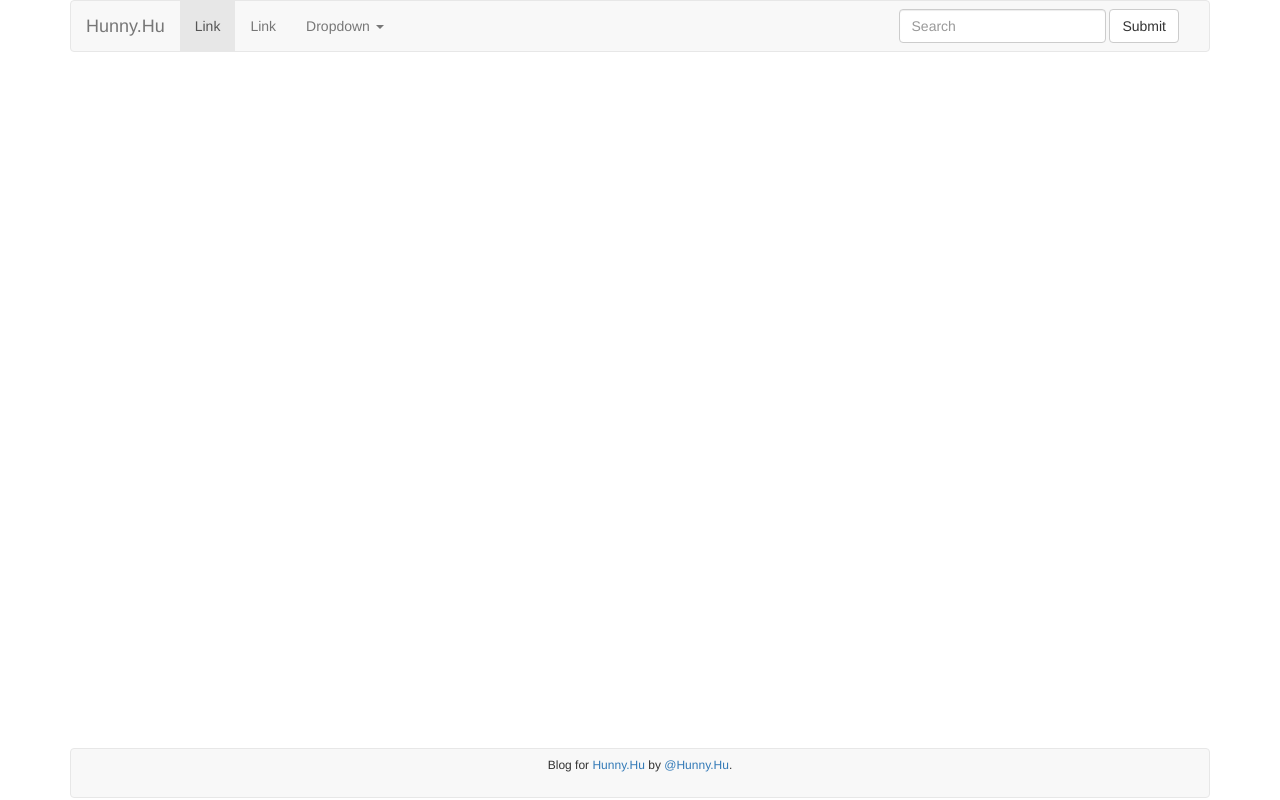
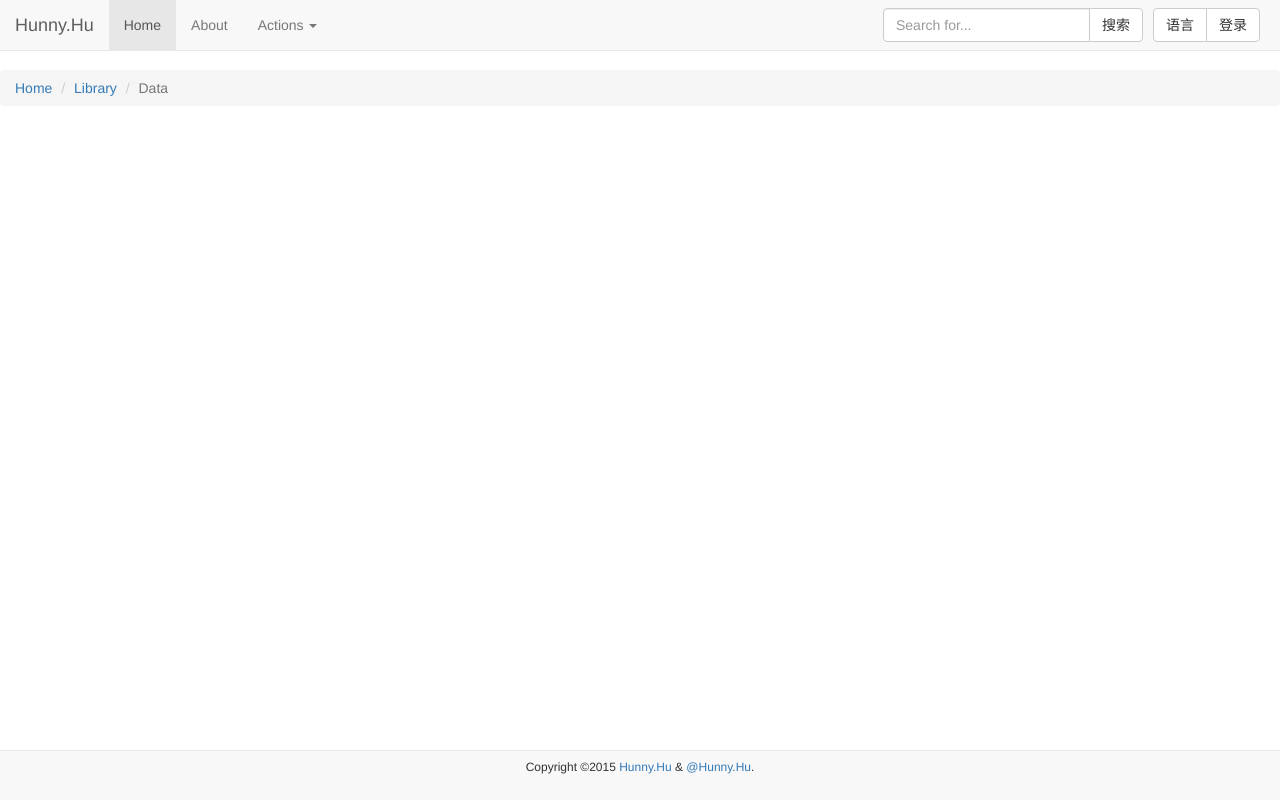
Before and after one commit to hunny/hunny.github.io, a website: page index.html in a window 1280 px wide. Drawn offline with Linux system fonts and the light colour scheme.

Commit message:
Adjust Index Page Css

```diff
--- a/index.html
+++ b/index.html
@@ -24,9 +24,7 @@
       <![endif]-->
 </head>
 <body>
-  	<div class="header">
-  		<div class="container">
-  			<nav class="navbar navbar-default">
+	<nav class="navbar navbar-default navbar-fixed-top">
 		<div class="container-fluid">
 			<!-- Brand and toggle get grouped for better mobile display -->
 			<div class="navbar-header">
@@ -41,14 +39,14 @@
 			<!-- Collect the nav links, forms, and other content for toggling -->
 			<div class="collapse navbar-collapse" id="bs-example-navbar-collapse-1">
 				<ul class="nav navbar-nav">
-  							<li class="active"><a href="#">Link <span class="sr-only">(current)</span></a></li>
-  							<li><a href="#">Link</a></li>
+					<li class="active"><a href="#">Home<span class="sr-only">(current)</span></a></li>
+					<li><a href="#">About</a></li>
 					<li class="dropdown">
-  								<a href="#" class="dropdown-toggle" data-toggle="dropdown" role="button" aria-haspopup="true" aria-expanded="false">Dropdown <span class="caret"></span></a>
+						<a href="#" class="dropdown-toggle" data-toggle="dropdown" role="button" aria-haspopup="true" aria-expanded="false">Actions <span class="caret"></span></a>
 						<ul class="dropdown-menu">
 							<li><a href="#">Action</a></li>
 							<li><a href="#">Another action</a></li>
-  									<li><a href="#">Something else here</a></li>
+							<li><a href="#">Mac OS Short Keys</a></li>
 							<li role="separator" class="divider"></li>
 							<li><a href="#">Separated link</a></li>
 							<li role="separator" class="divider"></li>
@@ -56,26 +54,44 @@
 						</ul>
 					</li>
 				</ul>
-  						<form class="navbar-form navbar-right" role="search">
-  							<div class="form-group">
-  								<input type="text" class="form-control" placeholder="Search">
+                <ul class="nav navbar-nav list-inline pull-right">
+                    <li>
+                        <form class="navbar-form nav-padding-rl0 mynavbar-form" role="search">
+                            <div class="input-group">
+                                <input type="text" class="form-control" placeholder="Search for...">
+                                <span class="input-group-btn">
+                                <button class="btn btn-default" type="button">搜索</button>
+                              </span>
                             </div>
-  							<button type="submit" class="btn btn-default">Submit</button>
                         </form>
-  					</div><!-- /.navbar-collapse -->
-  				</div><!-- /.container-fluid -->
-  			</nav>
+                    </li>
+                    <li>
+                        <div class="navbar-form nav-padding-rl0 mynavbar-form">
+                            <div class="pull-right">
+                                <div class="btn-group" role="group">
+                                    <button type="submit" class="btn btn-default">语言</button>
+                                    <button type="submit" class="btn btn-default">登录</button>
                                 </div>
                             </div>
-  	<div class="footer navbar-fixed-bottom" role="footer">
-  		<div class="container">
-  			<nav class="navbar navbar-default navbar-footer">
-  				<div class="container-fluid">
-  						<h6 class="text-center">Blog for <a href="http://hunny.github.io">Hunny.Hu</a> by <a href="https://twitter.com/hunny.hu">@Hunny.Hu</a>.</h6>
+                        </div>
+                    </li>
+                </ul>
+			</div>
 		</div>
 	</nav>
+    <ol class="breadcrumb">
+      <li><a href="#">Home</a></li>
+      <li><a href="#">Library</a></li>
+      <li class="active">Data</li>
+    </ol>
+    <div class="container">
+
     </div>
+    <nav class="navbar navbar-default navbar-fixed-bottom">
+        <div class="container">
+      <h6 class="text-center">Copyright ©2015 <a href="http://hunny.github.io">Hunny.Hu</a> & <a href="http://hunny.github.io">@Hunny.Hu</a>.</h6>
         </div>
+    </nav>
   	<script src="public/jquery/jquery.min.js"></script>
   	<script src="public/bootstrap/js/bootstrap.min.js"></script>
   	<script src="public/angular/angular.min.js"></script>
--- a/src/css/index.css
+++ b/src/css/index.css
@@ -1,3 +1,26 @@
-.navbar-footer {
-	margin-bottom:2px;
+body {
+	padding-top: 70px;
+	padding-bottom: 70px;
 }
+@media (max-width: 767px) {
+	.nav-padding-rl0 {
+		padding-left: 15px;
+		padding-right: 15px;
+	}
+	.mynavbar-form {
+		margin-top: 0px;
+		margin-bottom: 0px;
+		border-bottom:0px;
+	}
+}
+@media (min-width: 768px) {
+	.mynavbar-form {
+		margin-top: 8px;
+		margin-bottom: 8px;
+		border-bottom:0px;
+	}
+	.nav-padding-rl0 {
+		padding-left: 0px;
+		padding-right: 0px;
+	}
+}
```
Lines whose indentation alone changed are shown as unchanged.
